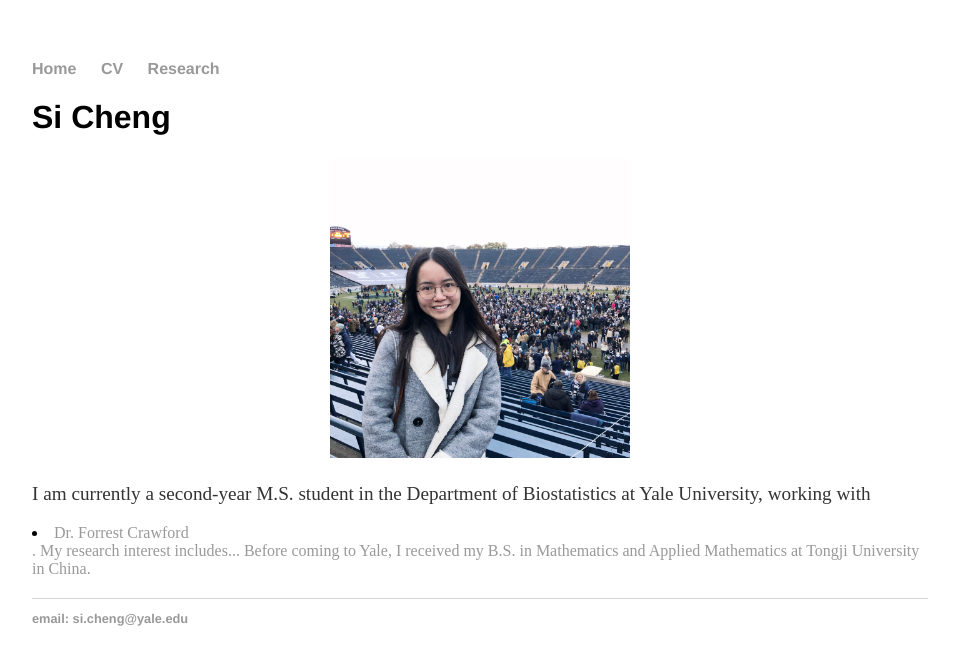
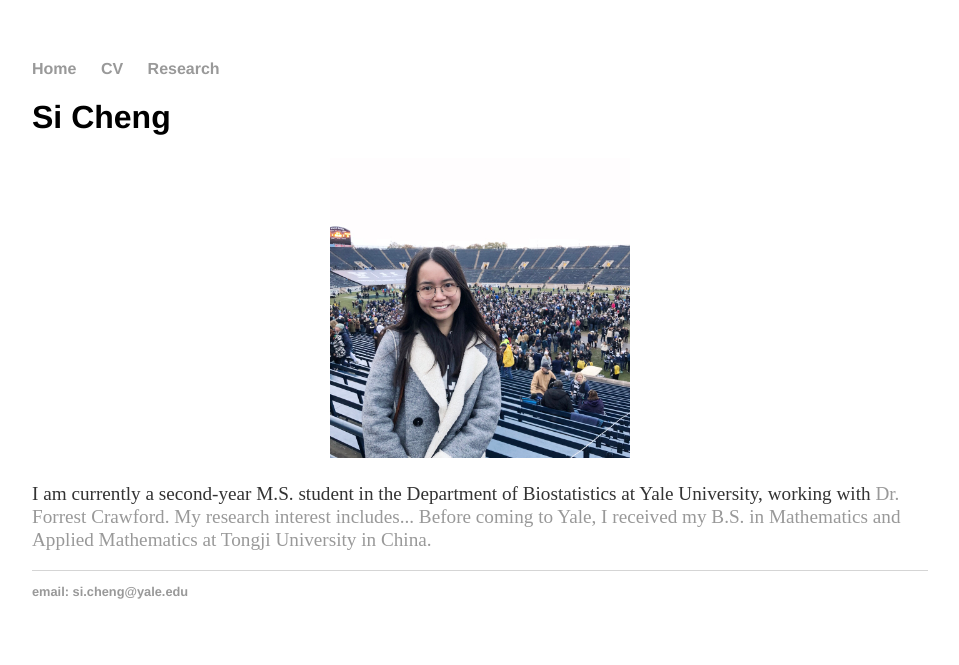
Before and after one commit to chengs94/chengs94.github.io, a Jekyll site: the page built from index.html, in a window 1280 px wide. Shown: the top 665 px of the page, without its empty margins (160-1119 px from the left). Built offline with Jekyll 4.4.1, drawn with Linux system fonts in a browser that asks for light colours.

```diff
--- a/index.html
+++ b/index.html
@@ -6,6 +6,6 @@ title: Si Cheng's Homepage
 	<h1>Si Cheng</h1>
 	<p align="center"><img src="profile_photo.jpg" width="300" height="300"></p>
 	<p align="left">I am currently a second-year M.S. student in the Department of Biostatistics at Yale University, working with
-		<li><a href="http://www.crawfordlab.io/">Dr. Forrest Crawford</li>. My research interest includes... Before coming to Yale,
+		<a href="http://www.crawfordlab.io/">Dr. Forrest Crawford. My research interest includes... Before coming to Yale,
 			I received my B.S. in Mathematics and Applied Mathematics at Tongji University in China.</a></p>
 </div><!-- /.blurb -->
```
